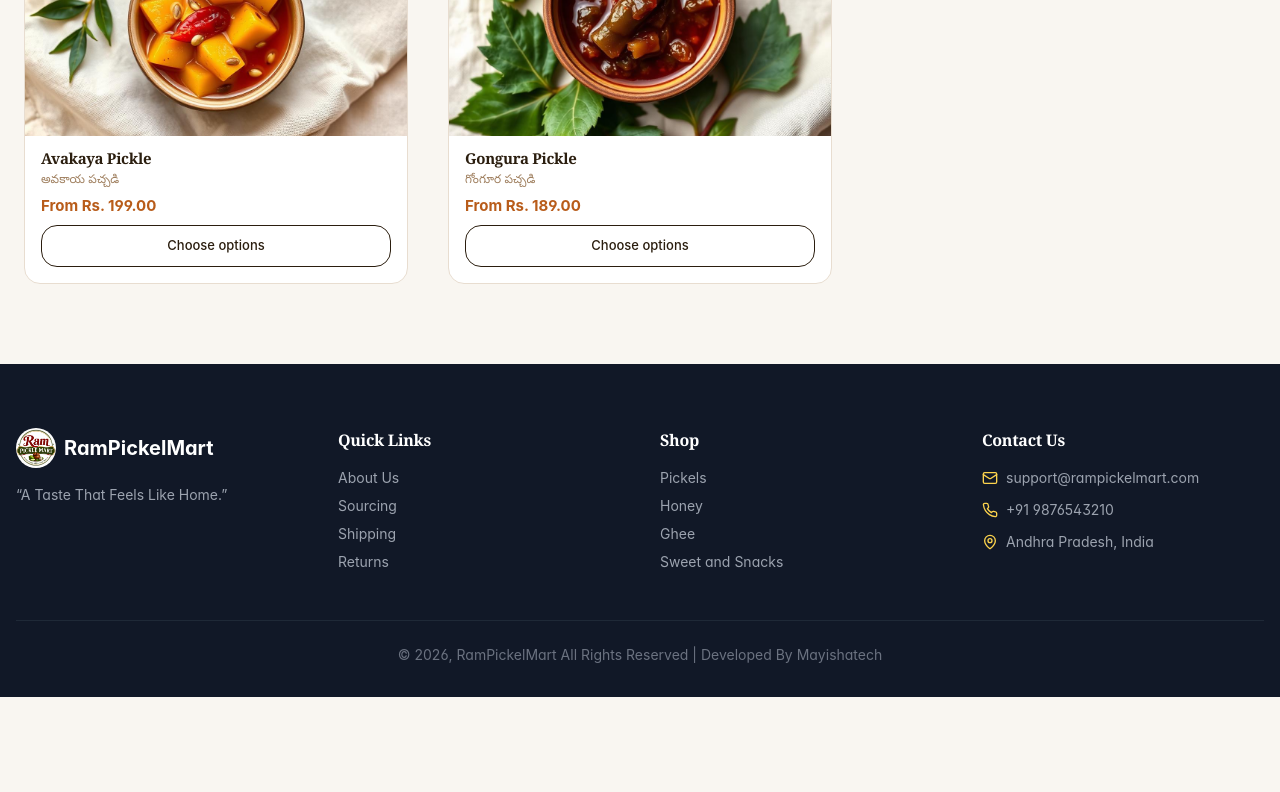
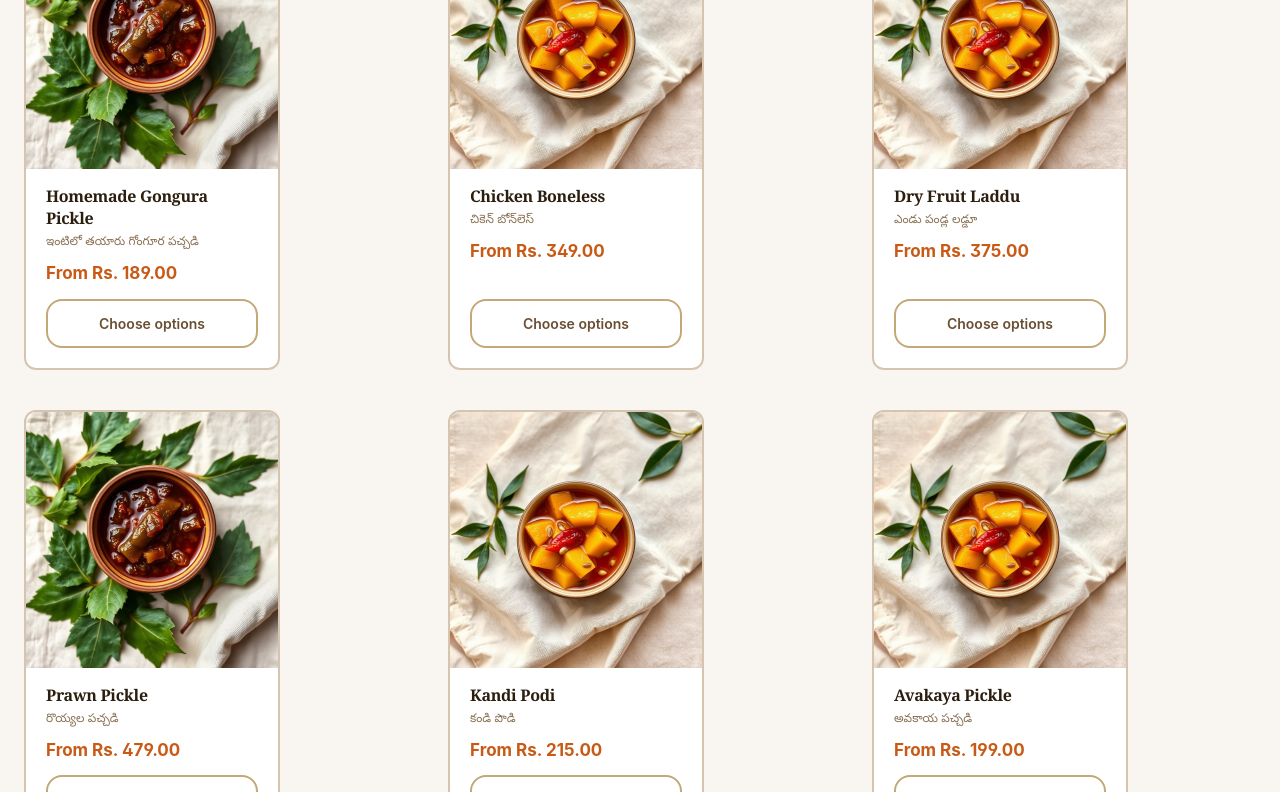
Before and after one commit to priyasrinivas1912/RamPickelMart, a React (Vite) app: page /shop in a window 1280 px wide. Shown: the part 580-1372 px from the top of the page. Before the commit the page ends 1277 px from the top, so only its background shows below. Built offline with nearby package versions, Linux system fonts and the light colour scheme; no server answers.

Commit message:
feat: update products and card styling for Best Sellers section
Add 4 products and improve card and layout styling to match screenshot.

Co-authored-by: Mopidevi SanthiPriya <171831323+priyasrinivas1912@users.noreply.github.com>

```diff
--- a/src/components/ProductCard.tsx
+++ b/src/components/ProductCard.tsx
@@ -10,41 +10,41 @@ export default function ProductCard({ product }: ProductCardProps) {
   const href = `/products/${product.slug}`;
 
   return (
-    <div className="group flex flex-col bg-white rounded-2xl overflow-hidden border border-[#e8ddd0] hover:shadow-lg transition-shadow duration-300">
+    <div className="group flex flex-col bg-white rounded-xl overflow-hidden border-2 border-[#d4c4b0] hover:shadow-xl transition-shadow duration-300 flex-shrink-0 w-64">
 
       {/* Product Image */}
-      <Link to={href} className="block overflow-hidden bg-[#f5f0ea]">
+      <Link to={href} className="block overflow-hidden bg-[#e8ddd0]">
         {product.image ? (
           <img
             src={product.image}
             alt={product.name}
-            className="w-full h-56 object-cover group-hover:scale-105 transition-transform duration-500"
+            className="w-full h-64 object-cover group-hover:scale-110 transition-transform duration-500"
           />
         ) : (
-          <div className="w-full h-56 flex items-center justify-center text-[#b5a08a] text-sm bg-[#f0ebe3]">
+          <div className="w-full h-64 flex items-center justify-center text-[#b5a08a] text-sm bg-[#e8ddd0]">
             No Image
           </div>
         )}
       </Link>
 
       {/* Card Body */}
-      <div className="flex flex-col flex-1 px-4 pt-3 pb-4 gap-2">
+      <div className="flex flex-col flex-1 px-5 pt-4 pb-5 gap-3">
         <Link to={href}>
-          <h3 className="font-semibold text-[15px] text-[#2b1e0f] leading-snug hover:text-[#b85c1a] transition-colors">
+          <h3 className="font-bold text-[16px] text-[#2b1e0f] leading-snug hover:text-[#d4621a] transition-colors">
             {product.name}
           </h3>
           {product.teluguName && (
-            <p className="text-xs text-[#a08060] mt-0.5">{product.teluguName}</p>
+            <p className="text-xs text-[#8b7355] mt-1">{product.teluguName}</p>
           )}
         </Link>
 
-        <p className="text-[#b85c1a] font-bold text-[15px]">
+        <p className="text-[#c85a16] font-bold text-[17px]">
           From Rs. {product.price.toFixed(2)}
         </p>
 
         <Link
           to={href}
-          className="mt-auto block text-center border border-[#2b1e0f] text-[#2b1e0f] text-[13px] font-medium py-2.5 rounded-lg hover:bg-[#2b1e0f] hover:text-white transition-colors duration-200"
+          className="mt-auto block text-center border-2 border-[#c4a878] text-[#6b4f34] text-[14px] font-semibold py-3 rounded-lg hover:bg-[#c4a878] hover:text-white transition-all duration-200"
         >
           Choose options
         </Link>
--- a/src/components/sections/BestSellers.tsx
+++ b/src/components/sections/BestSellers.tsx
@@ -18,47 +18,58 @@ export default function BestSellers() {
   const next = () => setPage((p) => Math.min(totalPages - 1, p + 1));
 
   return (
-    <section className="w-full px-4 md:px-10 py-10 bg-[#f7f1e8]">
+    <section className="w-full px-6 md:px-12 py-12 bg-[#f9f6f1]">
 
       {/* Header */}
       <h2
-        className="text-3xl md:text-4xl font-extrabold text-[#b85c1a] mb-6"
+        className="text-4xl md:text-5xl font-bold text-[#c85a16] mb-8"
         style={{ fontFamily: "Georgia, serif" }}
       >
         Our Best Sellers
       </h2>
 
-      {/* Product Grid */}
-      <div className="grid grid-cols-2 md:grid-cols-4 gap-4">
-        {visibleProducts.map((product) => (
-          <ProductCard key={product.id} product={product} />
-        ))}
+      {/* Product Carousel Container */}
+      <div className="flex items-center gap-6">
+        {/* Left Arrow */}
+        {totalPages > 1 && (
+          <button
+            onClick={prev}
+            disabled={page === 0}
+            className="p-2 rounded-full border-2 border-[#c4a878] text-[#8b6f47] hover:bg-[#e8ddd0] disabled:opacity-30 transition flex-shrink-0"
+            aria-label="Previous page"
+          >
+            <ChevronLeft size={20} />
+          </button>
+        )}
+
+        {/* Product Grid */}
+        <div className="flex-1 overflow-hidden">
+          <div className="grid grid-cols-4 gap-6">
+            {visibleProducts.map((product) => (
+              <ProductCard key={product.id} product={product} />
+            ))}
+          </div>
+        </div>
+
+        {/* Right Arrow */}
+        {totalPages > 1 && (
+          <button
+            onClick={next}
+            disabled={page === totalPages - 1}
+            className="p-2 rounded-full border-2 border-[#c4a878] text-[#8b6f47] hover:bg-[#e8ddd0] disabled:opacity-30 transition flex-shrink-0"
+            aria-label="Next page"
+          >
+            <ChevronRight size={20} />
+          </button>
+        )}
       </div>
 
       {/* Pagination — only show if more than one page */}
       {totalPages > 1 && (
-        <div className="flex items-center justify-center gap-4 mt-8">
-          <button
-            onClick={prev}
-            disabled={page === 0}
-            className="p-2 rounded-full border border-[#c0aa90] text-[#6b4e2a] hover:bg-[#ede4d6] disabled:opacity-30 transition"
-            aria-label="Previous page"
-          >
-            <ChevronLeft size={18} />
-          </button>
-
-          <span className="text-sm font-medium text-[#6b4e2a]">
+        <div className="flex items-center justify-center gap-4 mt-10">
+          <span className="text-base font-semibold text-[#c85a16]">
             {page + 1}/{totalPages}
           </span>
-
-          <button
-            onClick={next}
-            disabled={page === totalPages - 1}
-            className="p-2 rounded-full border border-[#c0aa90] text-[#6b4e2a] hover:bg-[#ede4d6] disabled:opacity-30 transition"
-            aria-label="Next page"
-          >
-            <ChevronRight size={18} />
-          </button>
         </div>
       )}
     </section>
--- a/src/data/products.ts
+++ b/src/data/products.ts
@@ -30,22 +30,62 @@ export interface Product {
 export const products: Product[] = [
   {
     id: "1",
+    slug: "homemade-gongura-pickle",
+    name: "Homemade Gongura Pickle",
+    teluguName: "ఇంటిలో తయారు గోంగూర పచ్చడి",
+    price: 189,
+    category: "Pickles",
+    image: gongura,
+    isBestSeller: true,
+  },
+  {
+    id: "2",
+    slug: "chicken-boneless",
+    name: "Chicken Boneless",
+    teluguName: "చికెన్ బోన్‌లెస్",
+    price: 349,
+    category: "Pickles",
+    image: avakaya,
+    isBestSeller: true,
+  },
+  {
+    id: "3",
+    slug: "dryfruit-laddu",
+    name: "Dry Fruit Laddu",
+    teluguName: "ఎండు పండ్ల లడ్డూ",
+    price: 375,
+    category: "Sweets and Snacks",
+    image: avakaya,
+    isBestSeller: true,
+  },
+  {
+    id: "4",
+    slug: "prawn-pickle",
+    name: "Prawn Pickle",
+    teluguName: "రొయ్యల పచ్చడి",
+    price: 479,
+    category: "Pickles",
+    image: gongura,
+    isBestSeller: true,
+  },
+  {
+    id: "5",
+    slug: "kandi-podi",
+    name: "Kandi Podi",
+    teluguName: "కండి పొడి",
+    price: 215,
+    category: "Pickles",
+    image: avakaya,
+    isBestSeller: true,
+  },
+  {
+    id: "6",
     slug: "avakaya-pickle",
     name: "Avakaya Pickle",
     teluguName: "అవకాయ పచ్చడి",
     price: 199,
     category: "Pickles",
     image: avakaya,
-    isBestSeller: true,
-  },
-  {
-    id: "2",
-    slug: "gongura-pickle",
-    name: "Gongura Pickle",
-    teluguName: "గోంగూర పచ్చడి",
-    price: 189,
-    category: "Pickles",
-    image: gongura,
     isBestSeller: true,
   },
 ];
```
